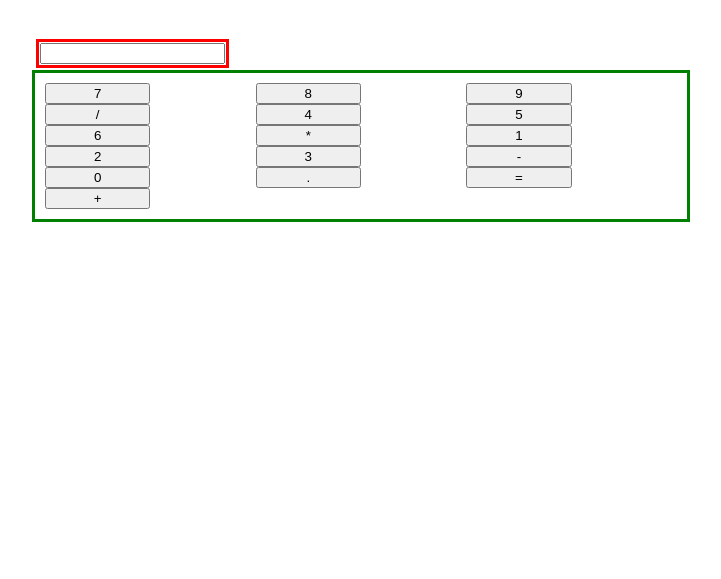
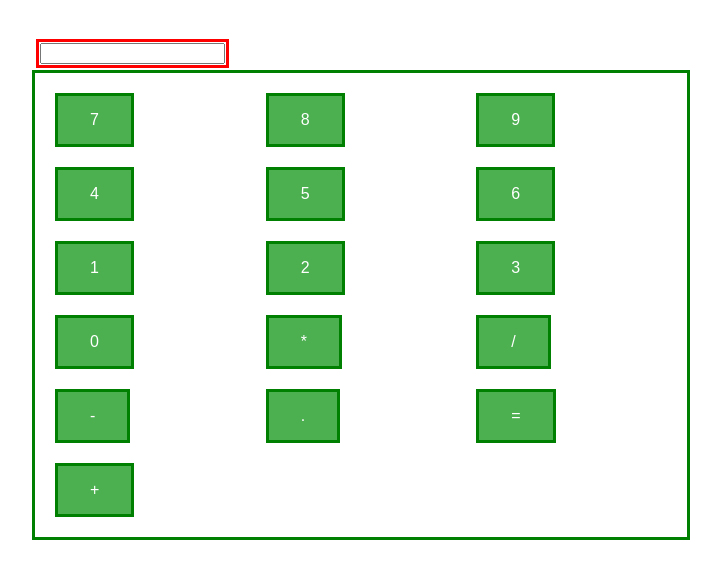
Before and after one commit to Asantowasso/JS-Calculator, a plain HTML site: page index.html in a window 1280 px wide. Shown: the part 61-640 px from the top of the page, without its empty margins (279-1000 px from the left). Drawn offline with Linux system fonts and the light colour scheme.

Commit message:
working on styling of buttons

```diff
--- a/index.html
+++ b/index.html
@@ -39,9 +39,7 @@
         <input type="button" value="9" class="button" onClick="display('9')"></input>
         </li>
 
-        <li>
-        <input type="button" value="/" class="button" onClick="display('/')"></input>
-        </li>
+
 
         <li>
         <input type="button" value="4" class="button" onClick="display('4')"></input>
@@ -55,9 +53,7 @@
         <input type="button" value="6" class="button" onClick="display('6')"></input>
         </li>
 
-        <li>
-        <input type="button" value="*" class="button" onClick="display('*')"></input>
-        </li>
+
 
         <li>
         <input type="button" value="1" class="button" onClick="display('1')"></input>
@@ -71,13 +67,25 @@
         <input type="button" value="3" class="button" onClick="display('3')"></input>
         </li>
 
+
+        <li>
+        <input type="button" value="0" class="button" onClick="display('0')"></input>
+        </li>
+
+        <li>
+        <input type="button" value="*" class="button" onClick="display('*')"></input>
+        </li>
+
+        <li>
+        <input type="button" value="/" class="button" onClick="display('/')"></input>
+        </li>
+
+
         <li>
         <input type="button" value="-" class="button" onClick="display('-')"></input>
         </li>
 
-        <li>
-        <input type="button" value="0" class="button" onClick="display('0')"></input>
-        </li>
+
 
         <li>
         <input type="button" value="." class="button" onClick="display('.')"></input>
--- a/style.css
+++ b/style.css
@@ -19,10 +19,17 @@ ul {
 }
 
 .button {
-  width: 50%;
-  display: inline;
+  background-color: #4CAF50; /* Green */
+  border: 3px solid green;
+  color: white;
+  padding: 15px 32px;
+  text-align: center;
+  text-decoration: none;
+  display: inline-block;
+  font-size: 16px;
 }
 
 .keys li {
+  padding: 10px;
   display: inline;
 }
```
